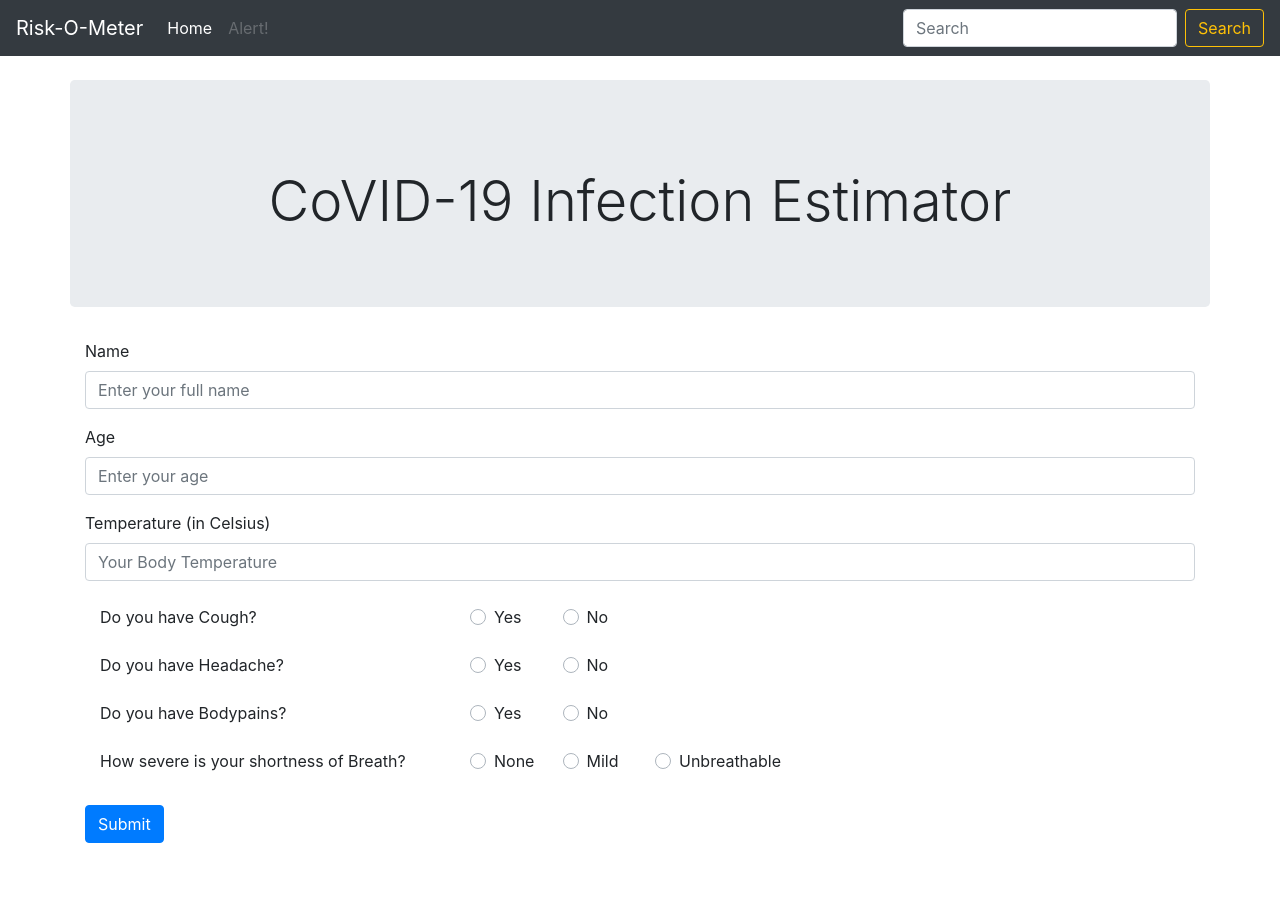
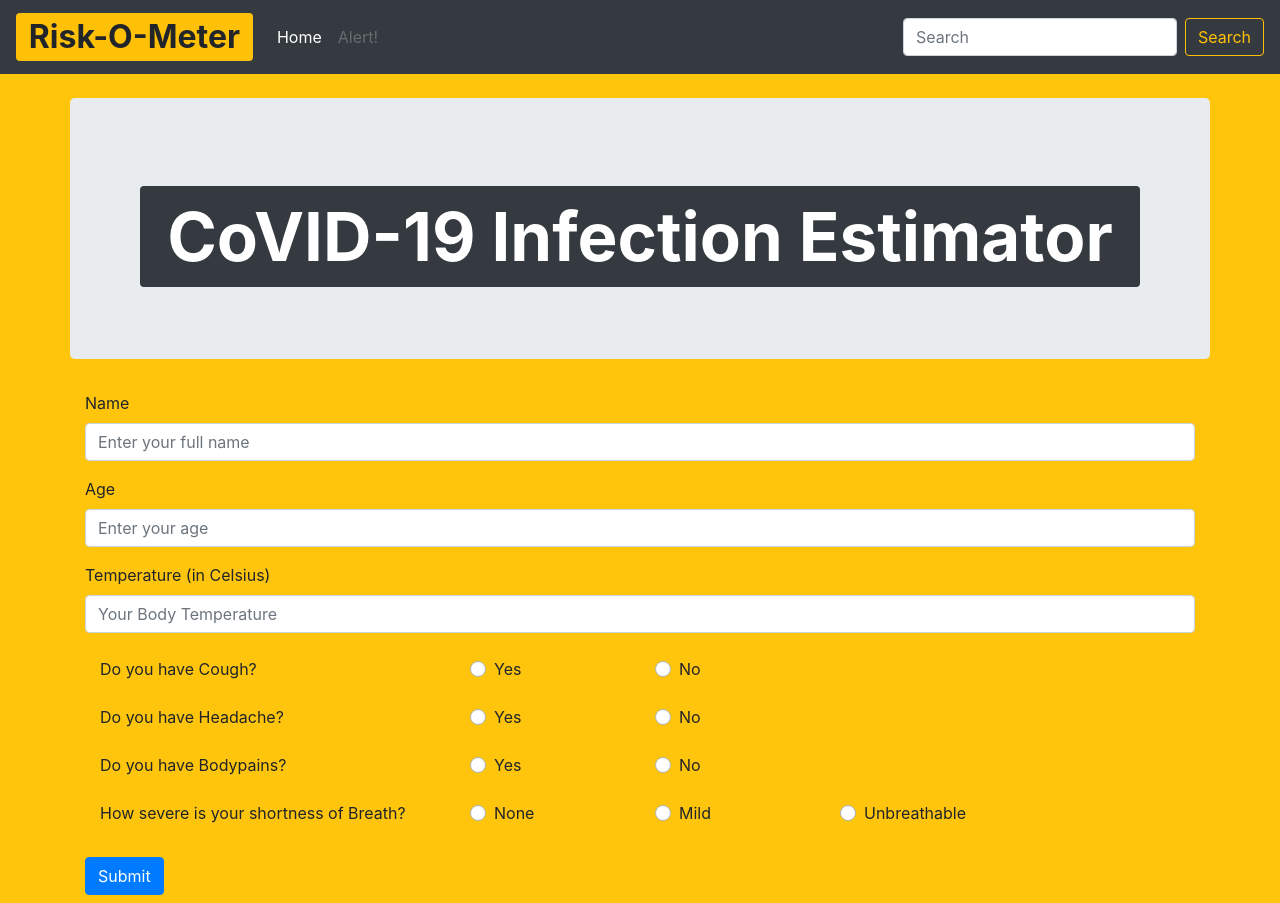
Before and after one commit to RahulKata/COVID-19, a Flask app: page / in a window 1280 px wide. Before the commit the page ends 843 px from the top, so only its background shows below. Run offline with Flask 2, Linux system fonts and the light colour scheme; parts of the project's set-up code (start-up, migrations or seed data) failed here and were passed over; some libraries are stand-ins or nearby versions.

```diff
--- a/symptom checker/templates/index.html
+++ b/symptom checker/templates/index.html
@@ -19,9 +19,13 @@
     <title>COVID Infection Probability</title>
   </head>
 
-  <body>
+  <body style="background-color:#ffc50d;">
     <nav class="navbar navbar-expand-lg navbar-dark bg-dark">
-      <a class="navbar-brand" href="#">Risk-O-Meter</a>
+      <a class="navbar-brand" href="#"
+        ><span class="badge badge-warning" style="font-size: 160%;"
+          >Risk-O-Meter</span
+        ></a
+      >
       <button
         class="navbar-toggler"
         type="button"
@@ -66,7 +70,11 @@
     </nav>
 
     <div class="container jumbotron mt-4">
-      <h2 class="mt-4 text-center display-4">CoVID-19 Infection Estimator</h2>
+      <h2 class="mt-4 text-center display-4">
+        <span class="badge badge-dark" style="font-size: 120%;"
+          >CoVID-19 Infection Estimator</span
+        >
+      </h2>
     </div>
 
     <div class="container">
@@ -77,6 +85,7 @@
             class="form-control"
             id="name"
             placeholder="Enter your full name"
+            required
           />
         </div>
         <div class="form-group">
@@ -90,6 +99,7 @@
             id="temperature"
             placeholder="Your Body Temperature"
             name="temperature"
+            required
           />
         </div>
 
@@ -98,7 +108,7 @@
             <div class="col-4">
               Do you have Cough?
             </div>
-            <div class="col-1">
+            <div class="col-1 col-sm-2">
               <div class="custom-control custom-radio custom-control-inline">
                 <input
                   class="custom-control-input"
@@ -110,7 +120,7 @@
                 <label class="custom-control-label" for="cough1">Yes</label>
               </div>
             </div>
-            <div class="col-1">
+            <div class="col-1 col-sm-2">
               <div class="custom-control custom-radio custom-control-inline">
                 <input
                   class="custom-control-input"
@@ -130,7 +140,7 @@
             <div class="col-4">
               Do you have Headache?
             </div>
-            <div class="col-1">
+            <div class="col-1 col-sm-2">
               <div class="custom-control custom-radio custom-control-inline">
                 <input
                   class="custom-control-input"
@@ -142,7 +152,7 @@
                 <label class="custom-control-label" for="headache1">Yes</label>
               </div>
             </div>
-            <div class="col-1">
+            <div class="col-1 col-sm-2">
               <div class="custom-control custom-radio custom-control-inline">
                 <input
                   class="custom-control-input"
@@ -162,7 +172,7 @@
             <div class="col-4">
               Do you have Bodypains?
             </div>
-            <div class="col-1">
+            <div class="col-1 col-sm-2">
               <div class="custom-control custom-radio custom-control-inline">
                 <input
                   class="custom-control-input"
@@ -174,7 +184,7 @@
                 <label class="custom-control-label" for="bodypain1">Yes</label>
               </div>
             </div>
-            <div class="col-1">
+            <div class="col-1 col-sm-2">
               <div class="custom-control custom-radio custom-control-inline">
                 <input
                   class="custom-control-input"
@@ -194,7 +204,7 @@
             <div class="col-4">
               How severe is your shortness of Breath?
             </div>
-            <div class="col-1">
+            <div class="col-1 col-sm-2">
               <div class="custom-control custom-radio custom-control-inline">
                 <input
                   class="custom-control-input"
@@ -206,7 +216,7 @@
                 <label class="custom-control-label" for="breath1">None</label>
               </div>
             </div>
-            <div class="col-1">
+            <div class="col-1 col-sm-2">
               <div class="custom-control custom-radio custom-control-inline">
                 <input
                   class="custom-control-input"
@@ -218,7 +228,7 @@
                 <label class="custom-control-label" for="breath2">Mild</label>
               </div>
             </div>
-            <div class="col-1">
+            <div class="col-1 col-sm-2">
               <div class="custom-control custom-radio custom-control-inline">
                 <input
                   class="custom-control-input"
```
Also changed, not shown: symptom checker/templates/show.html (+12 -4 lines), symptom checker/sym0.png (added), symptom checker/sym1.png (added), 1 other file.
